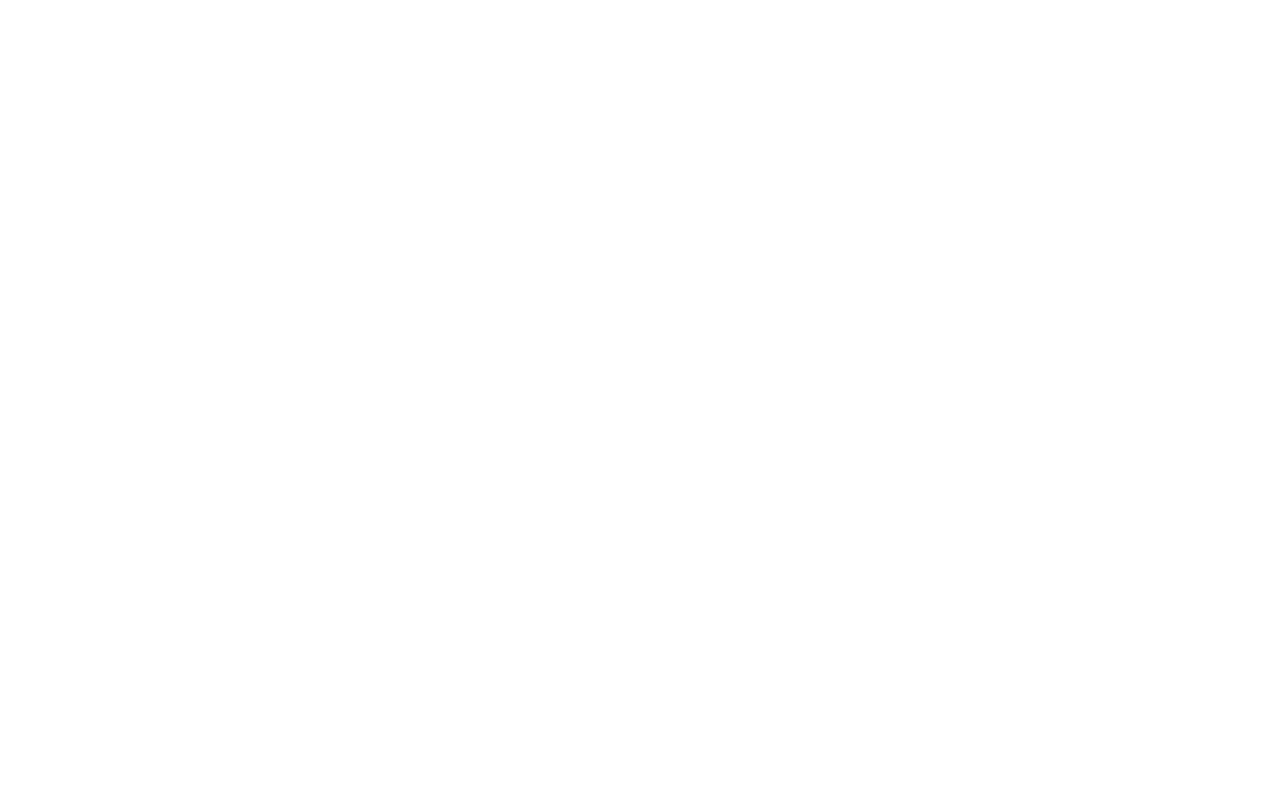
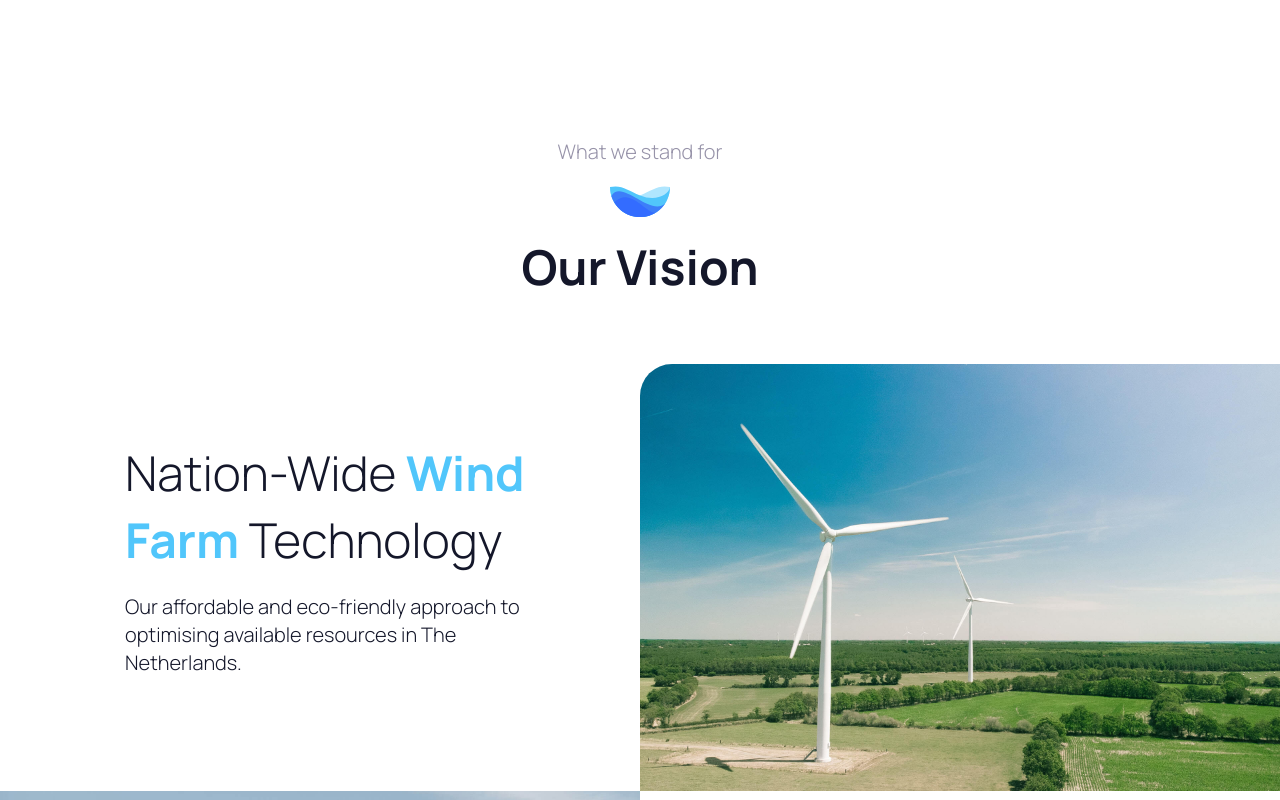
Before and after one commit to wolfpilot/planet-green-plc, a Next.js app: page / in a window 1280 px wide. Shown: the part 2980-3780 px from the top of the page. Before the commit the page ends 3054 px from the top, so only its background shows below. Built offline with nearby package versions, Linux system fonts and the light colour scheme.

Commit message:
Add component, layout and styling

```diff
--- a/src/app/page.tsx
+++ b/src/app/page.tsx
@@ -9,6 +9,7 @@
 import Facts from "@components/pages/website/facts/Facts"
 import Plans from "@components/pages/website/plans/Plans"
 import Partners from "@components/pages/website/partners/Partners"
+import TextMedia from "@components/typography/TextMedia/TextMedia"
 
 const HomePage: NextPage = () => (
   <>
@@ -16,6 +17,7 @@
     {mockData?.facts && <Facts {...mockData.facts} />}
     {mockData?.plans && <Plans {...mockData.plans} />}
     {mockData?.partners && <Partners {...mockData.partners} />}
+    {mockData?.vision && <TextMedia {...mockData.vision} />}
   </>
 )
 
--- /dev/null
+++ b/src/components/typography/TextMedia/TextMedia.tsx
@@ -0,0 +1,45 @@
+import { sanitize } from "isomorphic-dompurify"
+
+// Types
+import { Props } from "./types"
+
+// Styles
+import * as S from "./styles"
+
+// Components
+import SectionHeader from "@components/layout/Section/SectionHeader"
+
+const TextMedia: React.FC<Props> = ({ tagline, title, items }) => {
+  if (!title || !items?.length) return null
+
+  return (
+    <S.Wrapper>
+      <SectionHeader title={title} tagline={tagline} />
+
+      <S.List>
+        {items.map((item, index) => (
+          <S.Item key={index}>
+            <S.ItemContentWrapper>
+              <S.ItemContent>
+                {item.title && (
+                  <S.ItemTitle level="h3">
+                    <span
+                      dangerouslySetInnerHTML={{ __html: sanitize(item.title) }}
+                    />
+                  </S.ItemTitle>
+                )}
+                {item.copy && <S.ItemCopy size="M">{item.copy}</S.ItemCopy>}
+              </S.ItemContent>
+            </S.ItemContentWrapper>
+
+            <S.ItemImageWrapper>
+              <S.ItemImage {...item.image} />
+            </S.ItemImageWrapper>
+          </S.Item>
+        ))}
+      </S.List>
+    </S.Wrapper>
+  )
+}
+
+export default TextMedia
--- /dev/null
+++ b/src/components/typography/TextMedia/styles.ts
@@ -0,0 +1,130 @@
+"use client"
+
+import Image from "next/image"
+import styled from "styled-components"
+
+// Styles
+import { mq } from "@styles/utils/mediaQueries"
+
+// Components
+import Heading from "@components/typography/Heading/Heading"
+import Text from "@components/typography/Text/Text"
+
+/**
+ * The content is 50% width, so the middle gap will always need to be divided in half
+ * which is why we don't always have round numbers for spacing.
+ */
+
+export const Wrapper = styled.div`
+  padding-top: var(--spacing-medium);
+  padding-bottom: var(--spacing-large);
+`
+
+export const List = styled.ul`
+  list-style: none;
+  margin: 0;
+  padding: 0;
+`
+
+export const ItemImageWrapper = styled.div`
+  // Remove white space that would otherwise offset the images
+  line-height: 0;
+
+  ${mq.from.M`
+    flex: 1;
+    width: 50%;
+  `}
+`
+
+export const ItemImage = styled(Image)`
+  width: 100%;
+  height: 100%;
+  max-height: 640px;
+  object-fit: cover;
+`
+
+export const ItemContentWrapper = styled.div`
+  padding-top: var(--spacing-small);
+  padding-bottom: var(--spacing-large);
+
+  ${mq.from.M`
+    flex: 1;
+    display: flex;
+    align-items: center;
+    width: 50%;
+  `}
+`
+
+export const ItemContent = styled.div`
+  ${mq.from.L`
+    width: calc(6 * var(--grid-column-size) + 6.5 * var(--grid-gutter-size));
+  `}
+`
+
+export const ItemTitle = styled(Heading)`
+  margin-bottom: var(--spacing-default);
+
+  b,
+  strong {
+    color: var(--c-accent2);
+  }
+`
+
+export const ItemCopy = styled(Text)``
+
+export const Item = styled.li`
+  display: flex;
+  flex-direction: column-reverse;
+
+  &:nth-child(odd) {
+    ${ItemContent} {
+      padding-left: var(--grid-gutter-size);
+      padding-right: calc(0.5 * var(--grid-gutter-size));
+    }
+
+    ${mq.from.M`
+        flex-direction: row;
+
+        ${ItemImage} {
+          border-top-left-radius: var(--border-radius-large);
+        }
+
+        ${ItemContentWrapper} {
+          justify-content: flex-end;
+        }
+    `}
+
+    ${mq.from.L`
+      ${ItemContent} {
+        padding-left: calc(var(--grid-column-size) + 2 * var(--grid-gutter-size));
+        padding-right: calc(var(--grid-column-size) + 1.5 * var(--grid-gutter-size));
+      }
+    `}
+  }
+
+  &:nth-child(even) {
+    ${ItemContent} {
+      padding-left: calc(0.5 * var(--grid-gutter-size));
+      padding-right: var(--grid-gutter-size);
+    }
+
+    ${mq.from.M`
+        flex-direction: row-reverse;
+
+        ${ItemImage} {
+          border-bottom-right-radius: var(--border-radius-large);
+        }
+
+        ${ItemContentWrapper} {
+          justify-content: flex-start;
+        }
+    `}
+
+    ${mq.from.L`
+      ${ItemContent} {
+        padding-left: calc(var(--grid-column-size) + 1.5 * var(--grid-gutter-size));
+        padding-right: calc(var(--grid-column-size) + 2 * var(--grid-gutter-size));
+      }
+    `}
+  }
+`
--- /dev/null
+++ b/src/components/typography/TextMedia/types.ts
@@ -0,0 +1,13 @@
+import { ImageProps } from "next/image"
+
+export interface Item {
+  image: ImageProps
+  title: string
+  copy: string
+}
+
+export interface Props {
+  tagline?: string
+  title: string
+  items: Item[]
+}
--- a/src/data/homepage.ts
+++ b/src/data/homepage.ts
@@ -11,11 +11,14 @@
 import PartnerLogoImgSrc09 from "@public/media/svgs/partners/logo-bmw-group.svg"
 import PartnerLogoImgSrc10 from "@public/media/svgs/partners/logo-philips.svg"
 import PartnerLogoImgSrc11 from "@public/media/svgs/partners/logo-jp-morgan.svg"
+import VisionSrc01 from "@public/media/photos/homepage-vision-01.jpg"
+import VisionSrc02 from "@public/media/photos/homepage-vision-02.jpg"
 
 // Types
 import { Props as FactsProps } from "@components/pages/website/facts/types"
 import { Props as PlansProps } from "@components/pages/website/plans/types"
 import { Props as PartnersProps } from "@components/pages/website/partners/types"
+import { Props as TextMediaProps } from "@components/typography/TextMedia/types"
 
 export const mockFacts: FactsProps = {
   items: [
@@ -190,8 +193,32 @@
   ],
 }
 
+export const mockVision: TextMediaProps = {
+  tagline: "What we stand for",
+  title: "<b>Our Vision</b>",
+  items: [
+    {
+      title: "Nation-Wide <b>Wind Farm</b> Technology",
+      copy: "Our affordable and eco-friendly approach to optimising available resources in The Netherlands.",
+      image: {
+        src: VisionSrc01,
+        alt: "Photo of wind turbines in a sunny, grass land",
+      },
+    },
+    {
+      title: "An array of <b>Solar Panels</b> On Your Own Rooftop",
+      copy: "New advancements in solar panel technologies now extend the lifespan of individual cells by 2.5x and allow for even easier maintenance and replacement.",
+      image: {
+        src: VisionSrc02,
+        alt: "Photo of solar panels installed on the rooftop of a house.",
+      },
+    },
+  ],
+}
+
 export const mockData = {
   facts: mockFacts,
   plans: mockPlans,
   partners: mockPartners,
+  vision: mockVision,
 }
```
Also changed, not shown: public/media/photos/homepage-vision-01.jpg (added), public/media/photos/homepage-vision-02.jpg (added).
